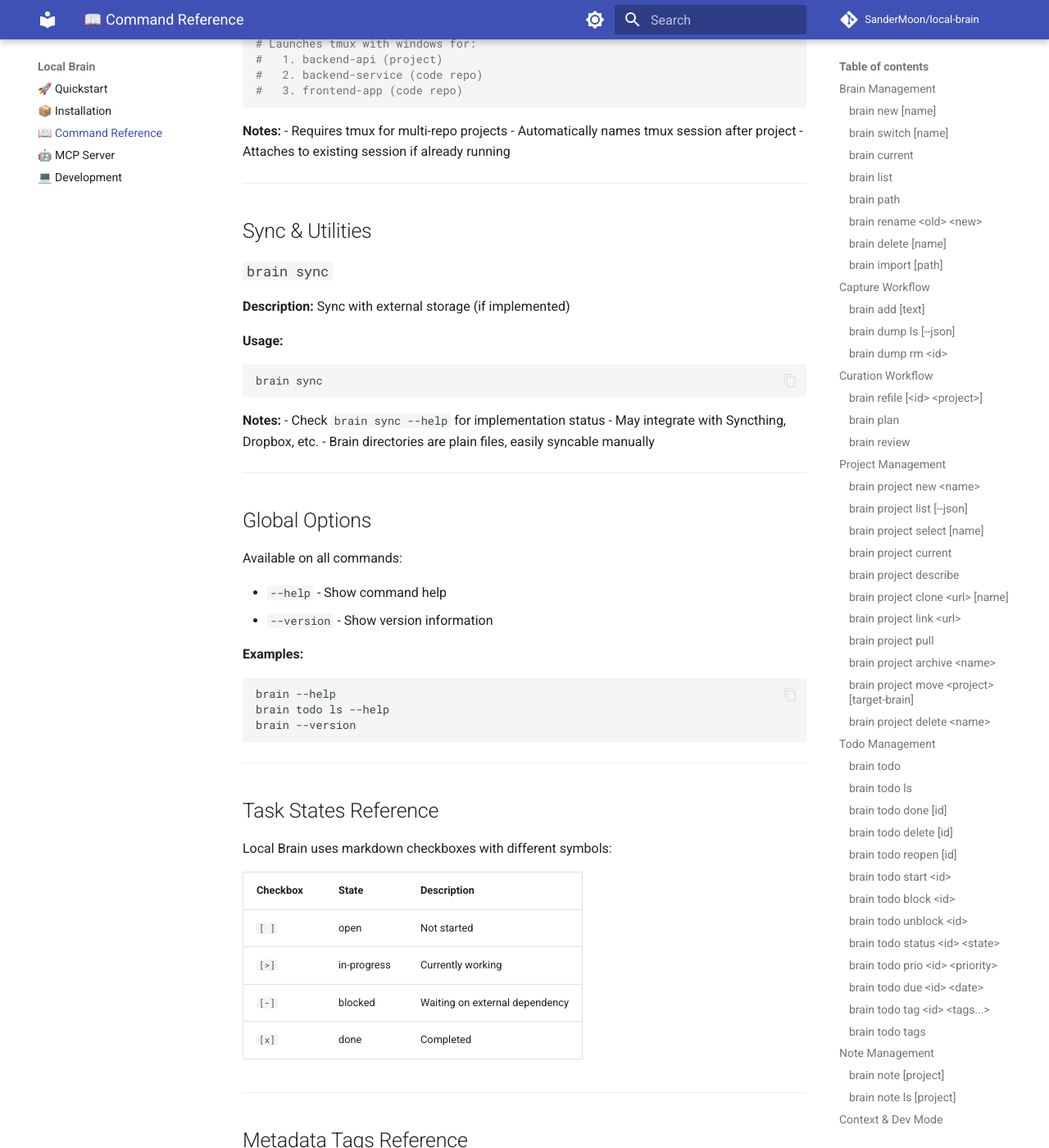
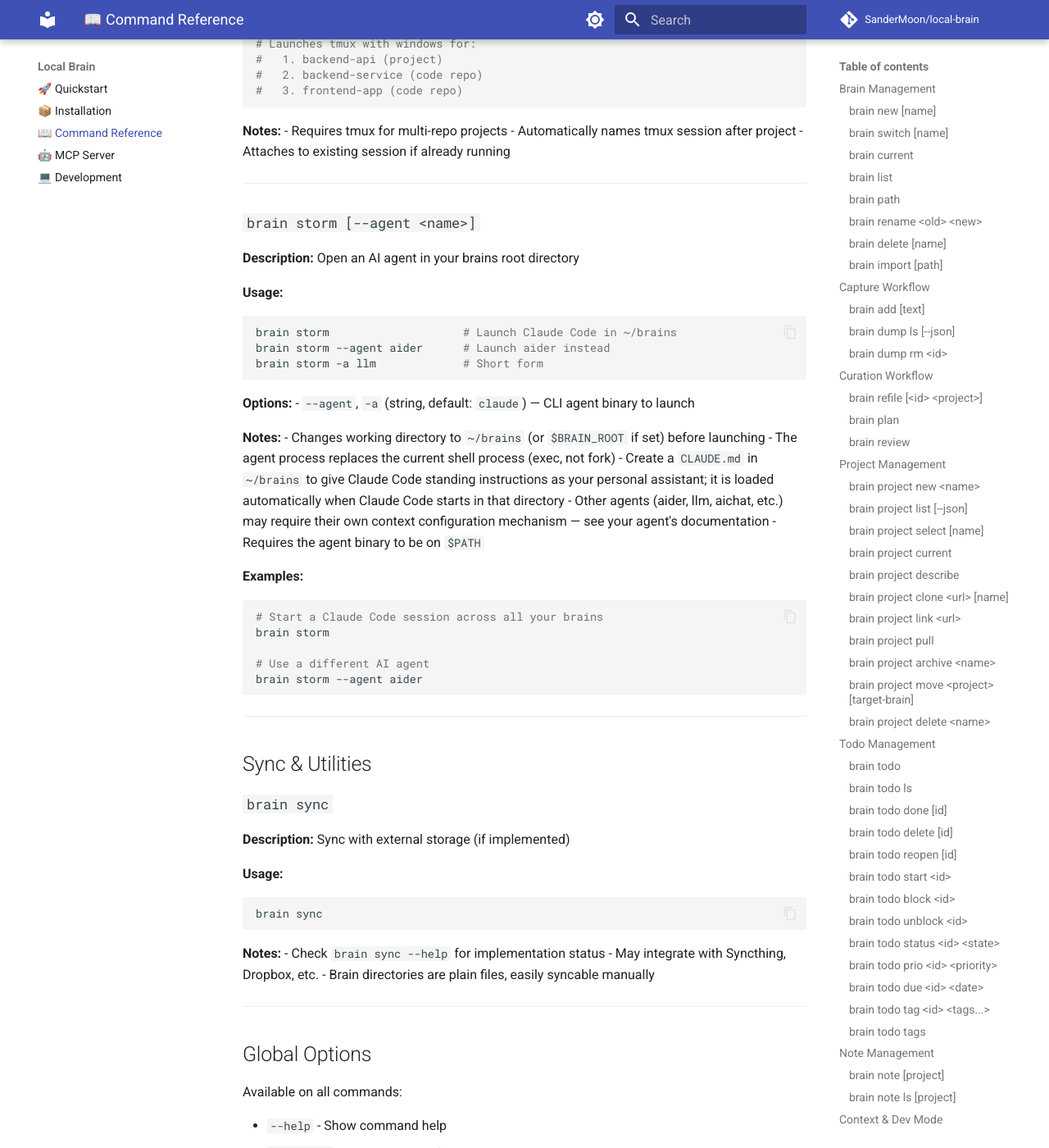
Before and after one commit to SanderMoon/local-brain, an MkDocs documentation site: the page built from docs/commands.md, in a window 1280 px wide and 1400 px high, scrolled down 19751 px. Shown: the whole window at 82% size. Built offline with MkDocs 1.6.1 and Material for MkDocs 9.7.7, drawn with Linux system fonts in a browser that asks for light colours; comment, search, counter and statistics services are not loaded.

Commit message:
add brain storm command for easy LLM agent integration, and add todo query filtering by priority

````diff
--- a/docs/commands.md
+++ b/docs/commands.md
@@ -1095,6 +1095,38 @@ brain go
 
 ---
 
+### `brain storm [--agent <name>]`
+
+**Description:** Open an AI agent in your brains root directory
+
+**Usage:**
+```bash
+brain storm                    # Launch Claude Code in ~/brains
+brain storm --agent aider      # Launch aider instead
+brain storm -a llm             # Short form
+```
+
+**Options:**
+- `--agent`, `-a` (string, default: `claude`) — CLI agent binary to launch
+
+**Notes:**
+- Changes working directory to `~/brains` (or `$BRAIN_ROOT` if set) before launching
+- The agent process replaces the current shell process (exec, not fork)
+- Create a `CLAUDE.md` in `~/brains` to give Claude Code standing instructions as your personal assistant; it is loaded automatically when Claude Code starts in that directory
+- Other agents (aider, llm, aichat, etc.) may require their own context configuration mechanism — see your agent's documentation
+- Requires the agent binary to be on `$PATH`
+
+**Examples:**
+```bash
+# Start a Claude Code session across all your brains
+brain storm
+
+# Use a different AI agent
+brain storm --agent aider
+```
+
+---
+
 ## Sync & Utilities
 
 ### `brain sync`
````
Also changed, not shown: README.md (+52 -85 lines), docs/mcp-server.md (+21 -0 lines), docs/images/claude-chat-screenshot.png (added), 5 other files.
